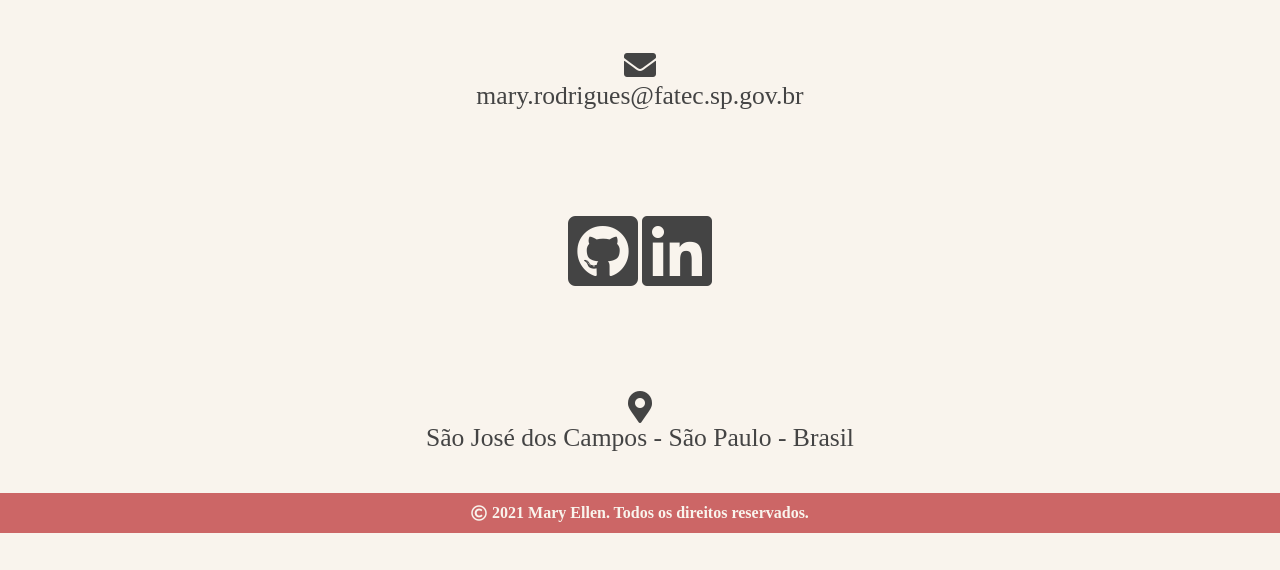
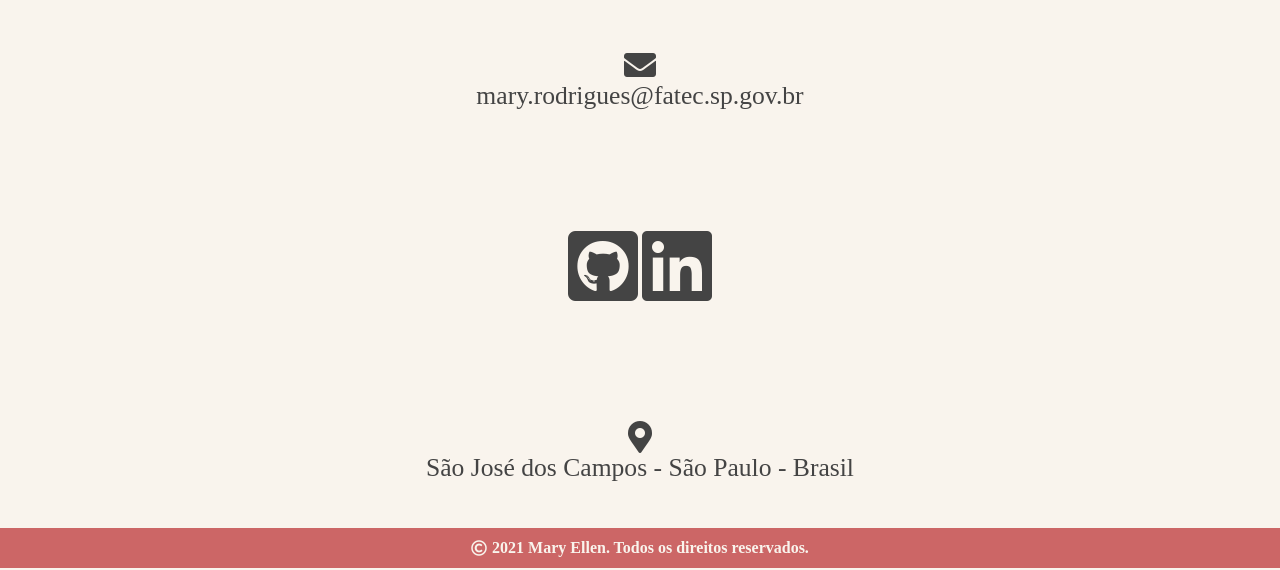
Before and after one commit to marynhaSjc/portifolio_digital, a Python web app: template templates/contato.html in a window 1280 px wide. Shown: the part 230-800 px from the top of the page. Run offline with Jinja, Linux system fonts and the light colour scheme; the template is opened without the code that fills it, so the values that code supplies are empty.

Commit message:
Alteração padding CSS perfil_section

```diff
--- a/static/css/style.css
+++ b/static/css/style.css
@@ -198,7 +198,7 @@ hr {
   font-family: "Bitter", Georgia, serif;
   color: rgb(68, 68, 68);
   text-align: justify;
-  padding: 50px 0px 15px 0px;
+  padding: 50px 0px 45px 0px;
 }
 
 #perfil_right {
@@ -294,7 +294,7 @@ hr {
 
 .projeto {
   width: 40%;
-  height: 100px;
+  height: 110px;
   background-color: rgb(196, 196, 196);
   margin: 10px;
   text-align: center;
@@ -305,11 +305,11 @@ hr {
 #contato_section {
   margin: auto;
   text-align: center;
-  padding: 50px 0px 40px 0px;
+  padding: 50px 0px 45px 0px;
 }
 
 #icons {
-  padding: 100px;
+  padding: 115px;
 }
 
 .texto_contatos {
```
